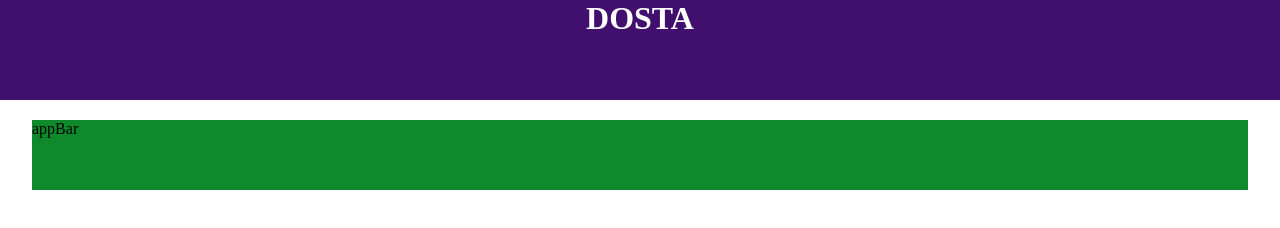
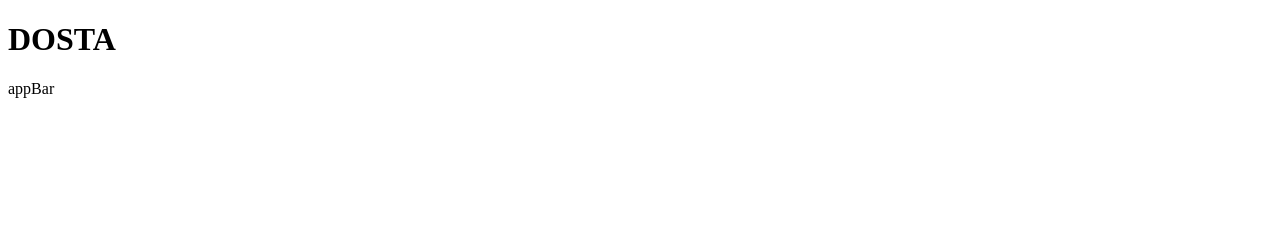
Before and after one commit to 3thmantwt/JavaScriptCourse-main, a plain HTML site: page JavaScriptCours/index.html in a window 1280 px wide. Drawn offline with Linux system fonts and the light colour scheme.

Commit message:
اضافة حلول و التحديات lessonfrom23to27

```diff
--- a/JavaScriptCours/index.html
+++ b/JavaScriptCours/index.html
@@ -5,38 +5,7 @@
     <meta http-equiv="X-UA-Compatible" content="IE=edge">
     <meta name="viewport" content="width=device-width, initial-scale=1.0">
     <title> < OTHMAN/> </title>
-    <style>
-        *{
-            margin: 0px;
-            padding: 0px;
-            box-sizing: border-box;
-        }
-        .appBar{
-            width: 100%;
-            height: 100px;
-            background: rgb(65, 15, 110);
 
-        }
-        .appBar h1{
-            color: white;
-            display: flex;
-            justify-content: center;
-            align-content: center;
-            text-align: center;
-        }
-        .cont{
-            width: 95%;
-            margin-left: auto;
-            margin-right: auto;
-            margin-top: 20px;
-
-        }
-        .ab {
-            width: 100%;
-            height: 70px;
-            background: rgb(14, 138, 45);
-        }
-    </style>
 </head>
 <body>
     <div class="appBar">
```
Also changed, not shown: lessonfrom23to27/lessonfrom23to27.html (added, +12 -0 lines), lessonfrom23to27/lessonfrom23to27.js (added, +77 -0 lines).
